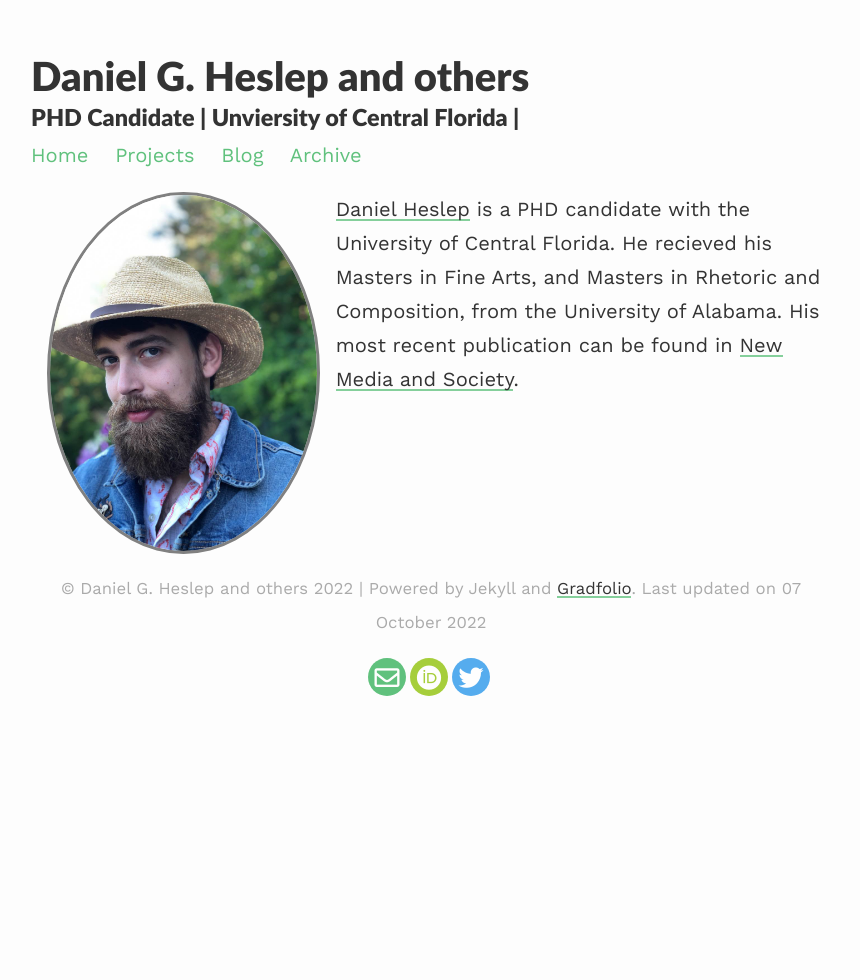
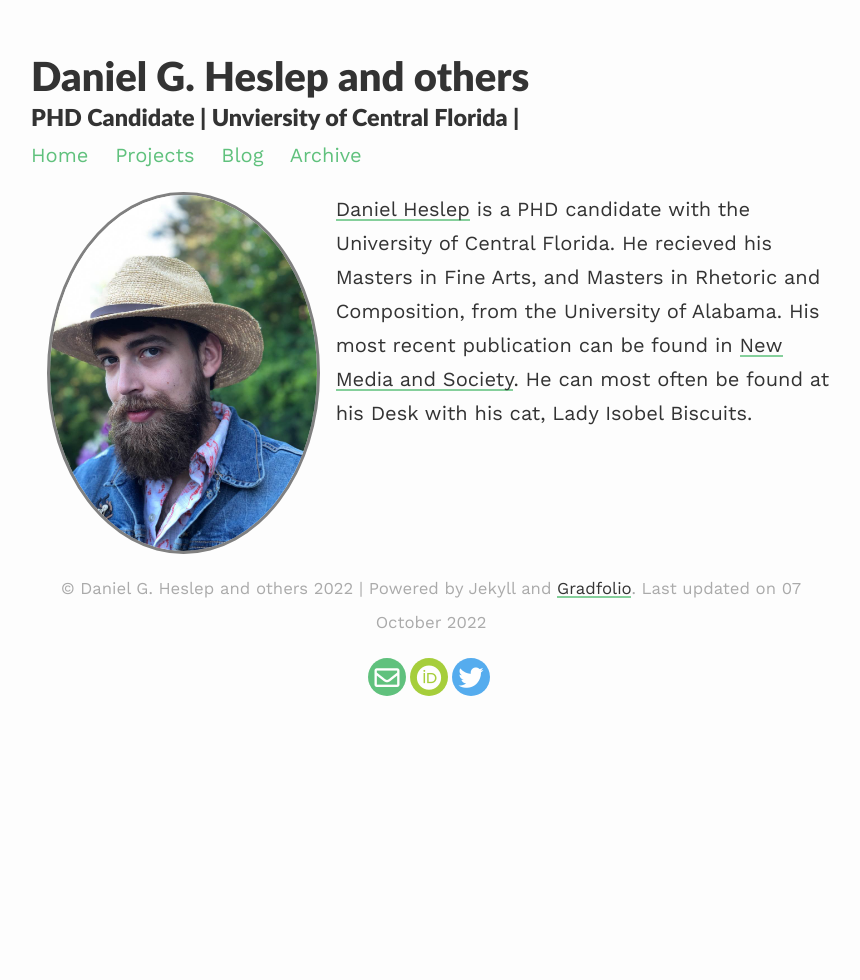
Before and after one commit to CreativeKenning/gradsitedemo, a Jekyll site: the page built from index.md, in a window 1280 px wide. Shown: the whole page, without its empty margins (209-1069 px from the left). Built offline with Jekyll 4.4.1, drawn with Linux system fonts in a browser that asks for light colours; nearby versions of some CDN libraries.

Commit message:
added Bio

```diff
--- a/index.md
+++ b/index.md
@@ -7,4 +7,4 @@ profile:
 published: true
 ---
 
-[Daniel Heslep](https://mobatta2.github.io/gradsitedemo/){:target="_blank"} is a PHD candidate with the University of Central Florida. He recieved his Masters in Fine Arts, and Masters in Rhetoric and Composition, from the University of Alabama. His most recent publication can be found in [New Media and Society](https://journals.sagepub.com/doi/abs/10.1177/14614448211062548){:target="_blank"}.
+[Daniel Heslep](https://mobatta2.github.io/gradsitedemo/){:target="_blank"} is a PHD candidate with the University of Central Florida. He recieved his Masters in Fine Arts, and Masters in Rhetoric and Composition, from the University of Alabama. His most recent publication can be found in [New Media and Society](https://journals.sagepub.com/doi/abs/10.1177/14614448211062548){:target="_blank"}. He can most often be found at his Desk with his cat, Lady Isobel Biscuits.
```
